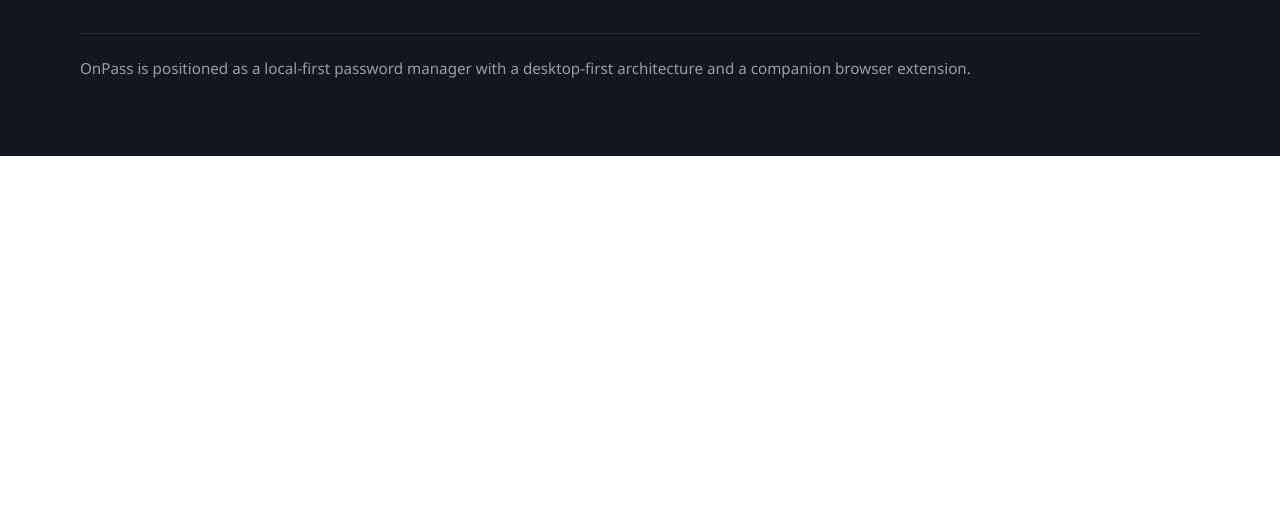
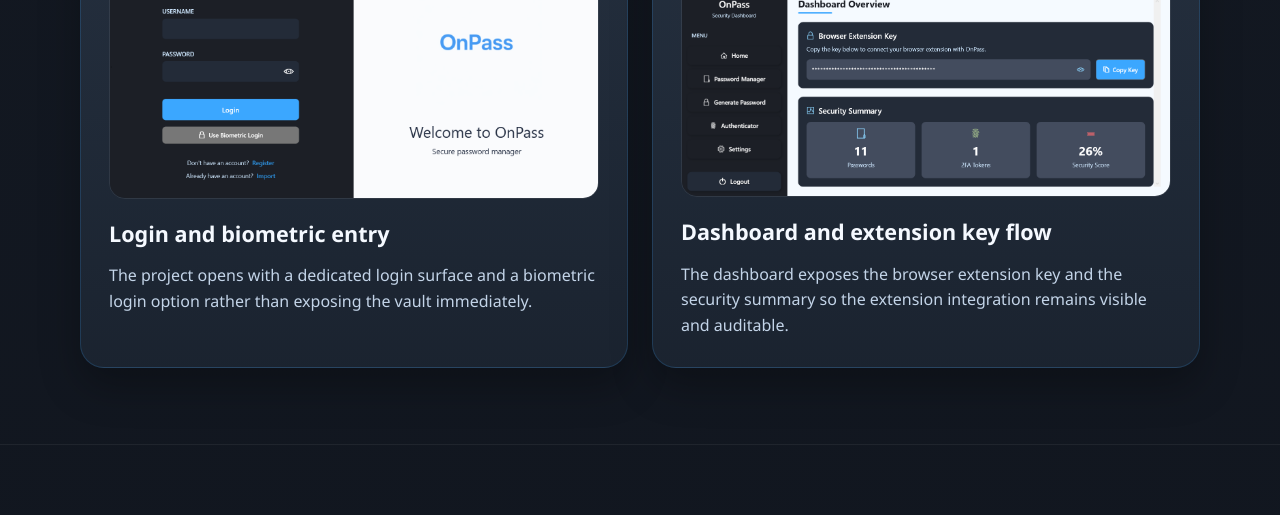
Before and after one commit to AL-KHATAB/OnPass-website, a website built with Vite: page about.html in a window 1280 px wide. Shown: the part 2762-3277 px from the top of the page. Before the commit the page ends 2918 px from the top, so only its background shows below. Built offline with nearby package versions, Linux system fonts and the light colour scheme.

Commit message:
Add OnPass website screenshots

```diff
--- a/about.html
+++ b/about.html
@@ -120,6 +120,24 @@
         </div>
     </section>
 
+    <section class="content-section">
+        <div class="container">
+            <h2 class="section-title">Desktop UI snapshots</h2>
+            <div class="preview-grid">
+                <article class="preview-card">
+                    <img src="./images/desktop-login.png" alt="OnPass login interface">
+                    <h3>Login and biometric entry</h3>
+                    <p>The project opens with a dedicated login surface and a biometric login option rather than exposing the vault immediately.</p>
+                </article>
+                <article class="preview-card">
+                    <img src="./images/desktop-dashboard.png" alt="OnPass dashboard interface">
+                    <h3>Dashboard and extension key flow</h3>
+                    <p>The dashboard exposes the browser extension key and the security summary so the extension integration remains visible and auditable.</p>
+                </article>
+            </div>
+        </div>
+    </section>
+
     <footer>
         <div class="container">
             <div class="footer-content">
--- a/css/styles.css
+++ b/css/styles.css
@@ -279,6 +279,12 @@
     gap: 24px;
 }
 
+.preview-grid {
+    display: grid;
+    grid-template-columns: repeat(auto-fit, minmax(280px, 1fr));
+    gap: 24px;
+}
+
 .feature-card,
 .card,
 .download-card,
@@ -299,7 +305,8 @@
 .support-card,
 .tutorial-card,
 .policy-card,
-.about-content {
+.about-content,
+.preview-card {
     padding: 28px;
 }
 
@@ -309,7 +316,8 @@
 .support-card:hover,
 .tutorial-card:hover,
 .step:hover,
-.about-content:hover {
+.about-content:hover,
+.preview-card:hover {
     transform: translateY(-4px);
 }
 
@@ -337,10 +345,25 @@
 .tutorial-card h3,
 .step h3,
 .about-content h3,
+.preview-card h3,
 .policy-card h2,
 .policy-card h3 {
     margin-bottom: 12px;
     font-size: 1.35rem;
+}
+
+.preview-card {
+    background: linear-gradient(180deg, rgba(38, 49, 65, 0.95), rgba(28, 36, 49, 0.95));
+    border: 1px solid var(--border-color);
+    border-radius: 24px;
+    box-shadow: var(--shadow);
+}
+
+.preview-card img {
+    width: 100%;
+    border-radius: 16px;
+    margin-bottom: 18px;
+    border: 1px solid rgba(255, 255, 255, 0.08);
 }
 
 .quote-section {
```
Also changed, not shown: export_user_tutorial.html (+2 -0 lines), index.html (+22 -1 lines), images/Screenshot 2026-03-28 171754.png (added), images/desktop-dashboard.png (added), images/desktop-import-login.png (added), images/desktop-login.png (added), images/export-import-actions.png (added).
